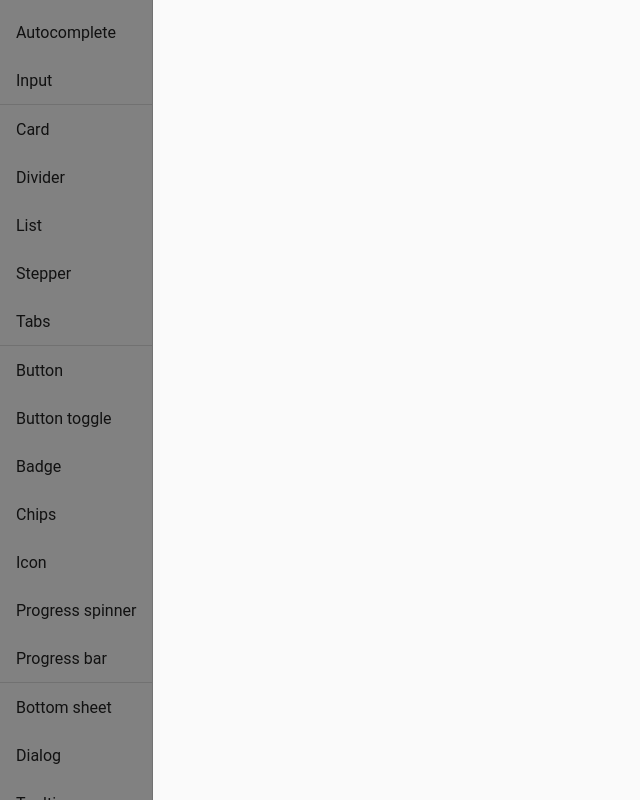
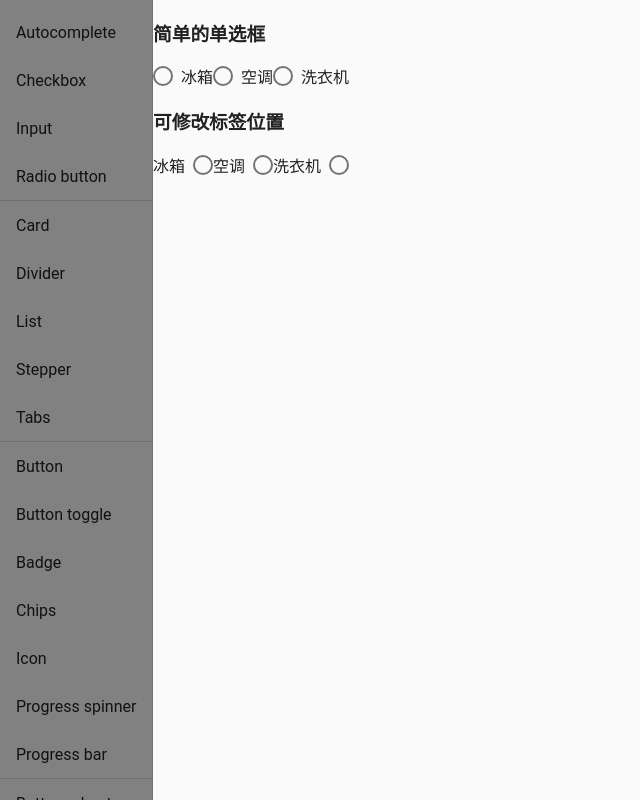
Before and after one commit to zeoly/Kyo-Material, an Angular app in the folder kyo-material/: page /formcontrol/radio in a window 1280 px wide. Before the commit this address led to /. Shown: the whole page, without its empty margins (0-640 px from the left). Built offline with nearby package versions, Linux system fonts and the light colour scheme.

Commit message:
checkbox and radio

```diff
--- /dev/null
+++ b/kyo-material/src/app/modules/formcontrol/checkbox.component.html
@@ -0,0 +1,6 @@
+<h3>简单的复选框</h3>
+<mat-checkbox>点我</mat-checkbox>
+<h3>调整标签位置</h3>
+<mat-checkbox labelPosition="before" color="primary">点我</mat-checkbox>
+<h3>失效水波效果</h3>
+<mat-checkbox disableRipple>点我</mat-checkbox>
--- /dev/null
+++ b/kyo-material/src/app/modules/formcontrol/radio.component.html
@@ -0,0 +1,12 @@
+<h3>简单的单选框</h3>
+<mat-radio-group>
+    <mat-radio-button value="1">冰箱</mat-radio-button>
+    <mat-radio-button value="2">空调</mat-radio-button>
+    <mat-radio-button value="3">洗衣机</mat-radio-button>
+</mat-radio-group>
+<h3>可修改标签位置</h3>
+<mat-radio-group>
+    <mat-radio-button labelPosition="before" value="1">冰箱</mat-radio-button>
+    <mat-radio-button labelPosition="before" value="2">空调</mat-radio-button>
+    <mat-radio-button labelPosition="before" value="3">洗衣机</mat-radio-button>
+</mat-radio-group>
--- a/kyo-material/src/app/modules/navigation/side-nav.component.html
+++ b/kyo-material/src/app/modules/navigation/side-nav.component.html
@@ -2,7 +2,9 @@
     <mat-sidenav class="example-sidenav-container" mode="side" opened>
         <mat-nav-list>
             <a mat-list-item routerLink="/formcontrol/autocomplete">Autocomplete</a>
+            <a mat-list-item routerLink="/formcontrol/checkbox">Checkbox</a>
             <a mat-list-item routerLink="/formcontrol/input">Input</a>
+            <a mat-list-item routerLink="/formcontrol/radio">Radio button</a>
             <mat-divider></mat-divider>
             <a mat-list-item routerLink="/layout/card">Card</a>
             <a mat-list-item routerLink="/layout/divider">Divider</a>
```
Also changed, not shown: kyo-material/src/app/app-routing.modules.ts (+7 -3 lines), kyo-material/src/app/app.module.ts (+22 -13 lines), kyo-material/src/app/modules/formcontrol/checkbox.component.ts (added, +9 -0 lines), kyo-material/src/app/modules/formcontrol/radio.component.ts (added, +9 -0 lines).
